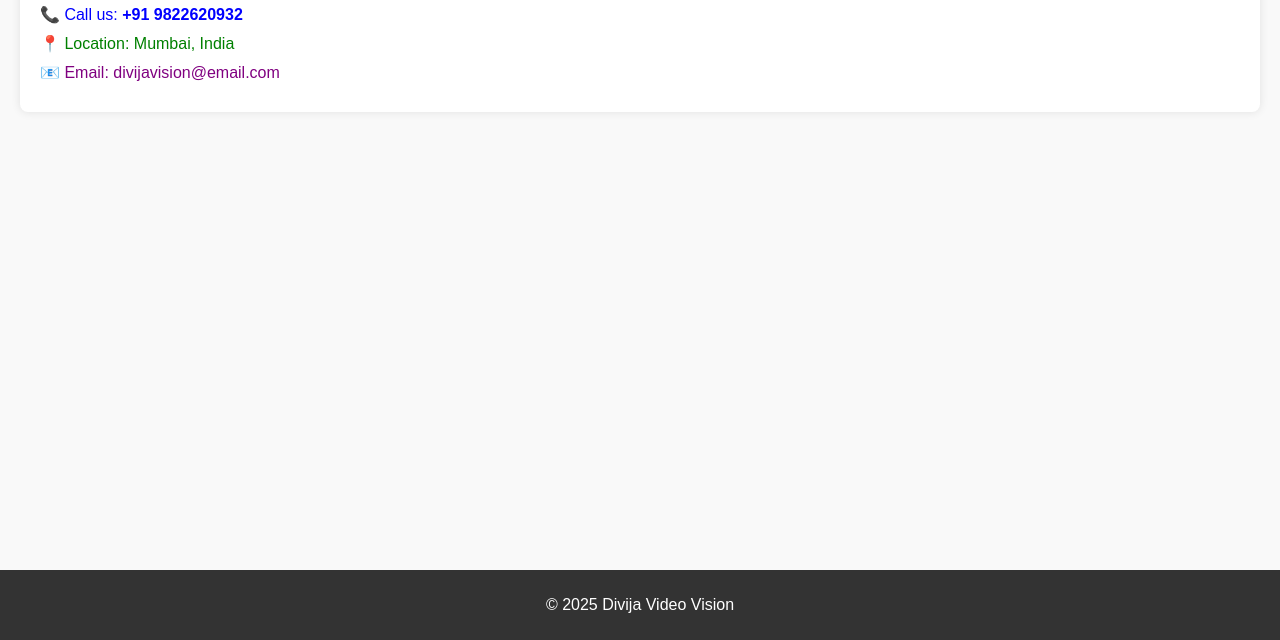
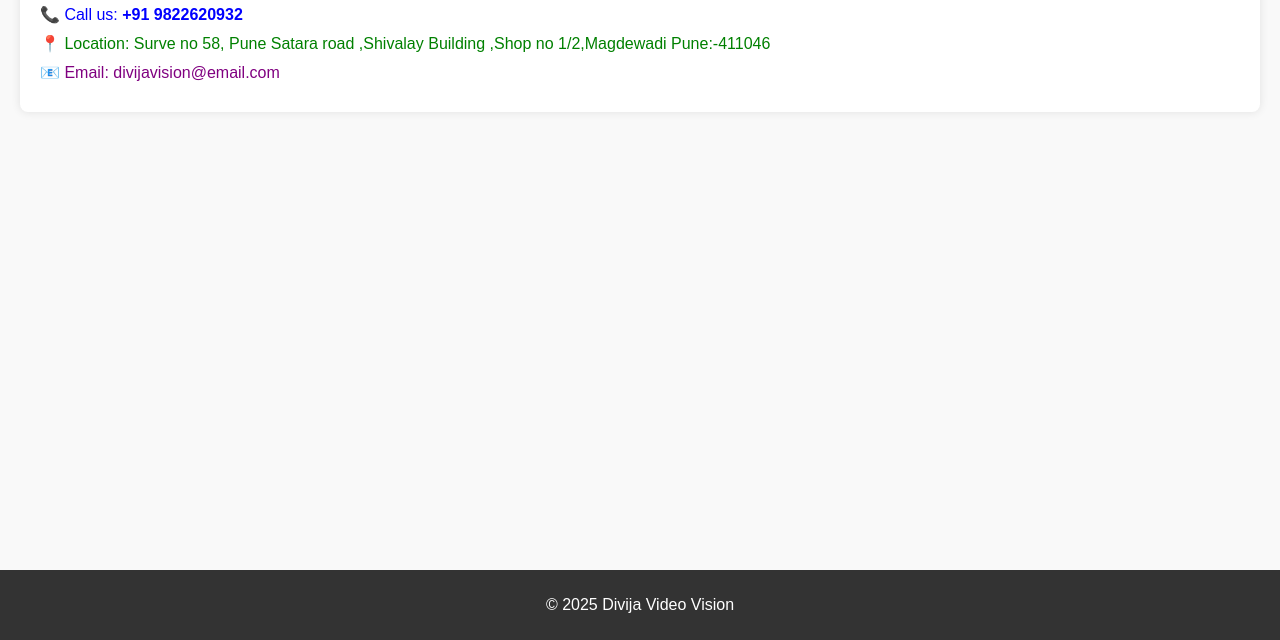
Before and after one commit to divijavideovision/DivijaVideoVision, a plain HTML site: page contact.html in a window 1280 px wide. Shown: the part 160-800 px from the top of the page. Drawn offline with Linux system fonts and the light colour scheme.

Commit message:
Update contact.html

```diff
--- a/contact.html
+++ b/contact.html
@@ -79,7 +79,7 @@
     <section id="contact">
         <h2>Contact Us</h2>
         <p class="contact-info phone">📞 Call us: <strong>+91 9822620932</strong></p>
-        <p class="contact-info location">📍 Location: Mumbai, India</p>
+        <p class="contact-info location">📍 Location: Surve no 58, Pune Satara road ,Shivalay Building ,Shop no 1/2,Magdewadi Pune:-411046</p>
         <p class="contact-info email">📧 Email: <a href="mailto:divijavision@email.com">divijavision@email.com</a></p>
     </section>
 
```
